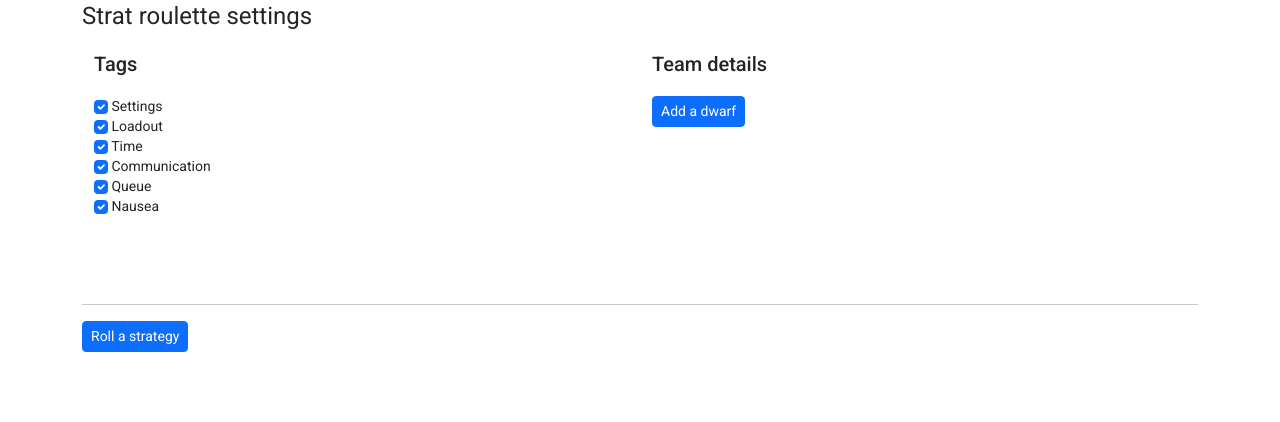
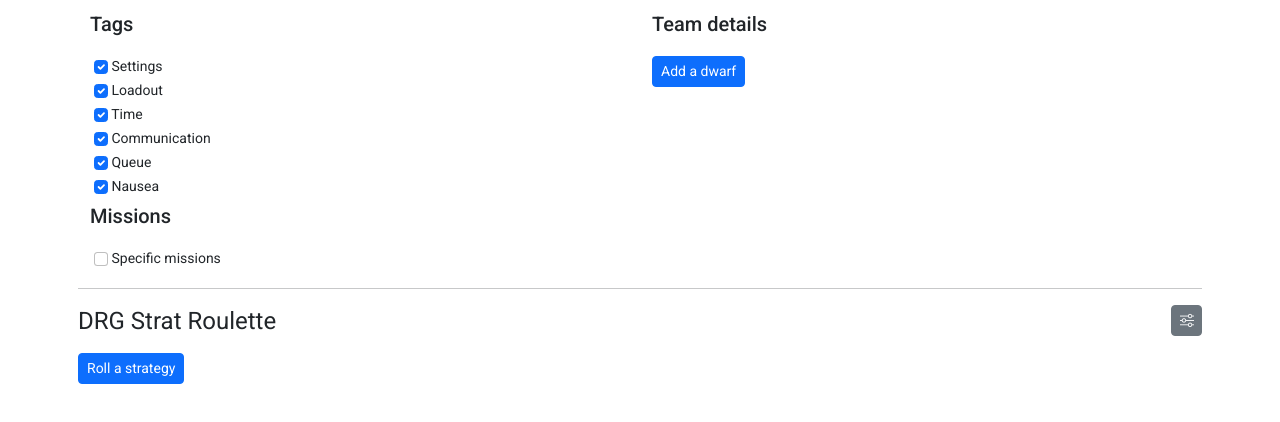
Before and after one commit to drg-strat-roulette/drg-strat-roulette, an Angular app: page / in a window 1280 px wide. Shown: the top 422 px of the page. Built offline with nearby package versions, Linux system fonts and the light colour scheme.

Commit message:
- Make settings menu collapsible - Add preliminary checkbox for "Specific missions"

```diff
--- a/src/app/app.component.html
+++ b/src/app/app.component.html
@@ -1,30 +1,43 @@
+<div class="container p-2">
+
+    <!-- Settings collapsible -->
+    <div [collapse]="settingsMenuCollapsed" [isAnimated]="true">
+        <div class="d-flex flex-row">
             <div class="container">
-    <h1>Strat roulette settings</h1>
-    <div class="d-flex flex-row strat-settings">
-        <!-- Tag selection -->
-        <div class="container">
+                <!-- Tags selection -->
                 <h2>Tags</h2>
-            <div *ngFor="let tag of tags" data-toggle="tooltip" [title]="'Include strategies which ' + tag.tooltipDetails">
+                <div *ngFor="let tag of tags" data-toggle="tooltip" [title]="'Include strategies which ' + tag.tooltipDetails" class="m-1">
                     <input class="form-check-input" type="checkbox" [id]="tag.type" [(ngModel)]="tag.checked">
                     {{ tag.type }}
+                </div>
+
+                <!-- Specific missions selection -->
+                <h2>Missions</h2>
+                <div data-toggle="tooltip" title="Roll for strategies that are compatible with a specific pre-determined mission" class="m-1">
+                    <input class="form-check-input" type="checkbox" id="specific-missions-checkbox" [(ngModel)]="specificMissions">
+                        Specific missions
                 </div>
             </div>
 
             <!-- Team configuration -->
             <div class="container">
                 <h2>Team details</h2>
+
+                <!-- Add a dwarf -->
                 <div data-toggle="tooltip" [title]="dwarves.length >= 4 ? 'Team is full' : ''">
                     <button class="btn btn-primary btn-sm" [disabled]="dwarves.length >= 4" (click)="addDwarf()">Add a dwarf</button>
                 </div>
+
+                <!-- Dwarf info -->
                 <div *ngFor="let dwarf of dwarves; let i = index">
                     <div class="d-flex flex-col">
                         <input
                             type="text"
-                        class="form-control"
+                            class="form-control m-1"
                             placeholder="Name"
                             [(ngModel)]="dwarf.name">
                         <select
-                        class="form-select form-select-sm"
+                            class="form-select form-select-sm m-1"
                             [(ngModel)]="dwarf.type">
                             <option [ngValue]="undefined" selected>
                                 --Select class--
@@ -33,15 +46,26 @@
                                 {{ dwarfType }}
                             </option>
                         </select>
-                    <button class="btn btn-danger" (click)="removeDwarf(i)">X</button>
+                        <button class="btn btn-danger m-1" (click)="removeDwarf(i)">X</button>
                     </div>
                 </div>
             </div>
         </div>
         <hr/>
+    </div>
+
+    <!-- Title and settings button -->
+    <div class="d-flex flex-row justify-content-between">
+        <h1>DRG Strat Roulette</h1>
+        <button class="btn btn-secondary btn-sm settings-btn" (click)="settingsMenuCollapsed = !settingsMenuCollapsed">
+            <i class="bi bi-sliders"></i>
+        </button>
+    </div>
 
     <!-- Roll a strategy -->
+    <div>
         <button class="btn btn-primary btn-sm" (click)="rollStrat()">Roll a strategy</button>
+    </div>
     <br>
 
     <!-- Rolled strategy -->
--- a/src/app/app.component.scss
+++ b/src/app/app.component.scss
@@ -1,3 +1,4 @@
-.strat-settings {
-    min-height: 240px;
+.settings-btn {
+    width: 31px;
+    height: 31px;
 }
--- a/src/app/app.component.ts
+++ b/src/app/app.component.ts
@@ -18,6 +18,8 @@
 		...tagInfo,
 		checked: true,
 	}));
+	settingsMenuCollapsed = false;
+	specificMissions = false;
 
 	rollStrat() {
 		// Filter out strategies based on tags
--- a/src/app/app.module.ts
+++ b/src/app/app.module.ts
@@ -5,10 +5,11 @@
 import { AppComponent } from './app.component';
 import { BrowserAnimationsModule } from '@angular/platform-browser/animations';
 import { FormsModule } from '@angular/forms';
+import { CollapseModule } from 'ngx-bootstrap/collapse';
 
 @NgModule({
 	declarations: [AppComponent],
-	imports: [BrowserModule, AppRoutingModule, BrowserAnimationsModule, FormsModule],
+	imports: [BrowserModule, AppRoutingModule, BrowserAnimationsModule, CollapseModule.forRoot(), FormsModule],
 	providers: [],
 	bootstrap: [AppComponent],
 })
```
Lines whose indentation alone changed are shown as unchanged.
